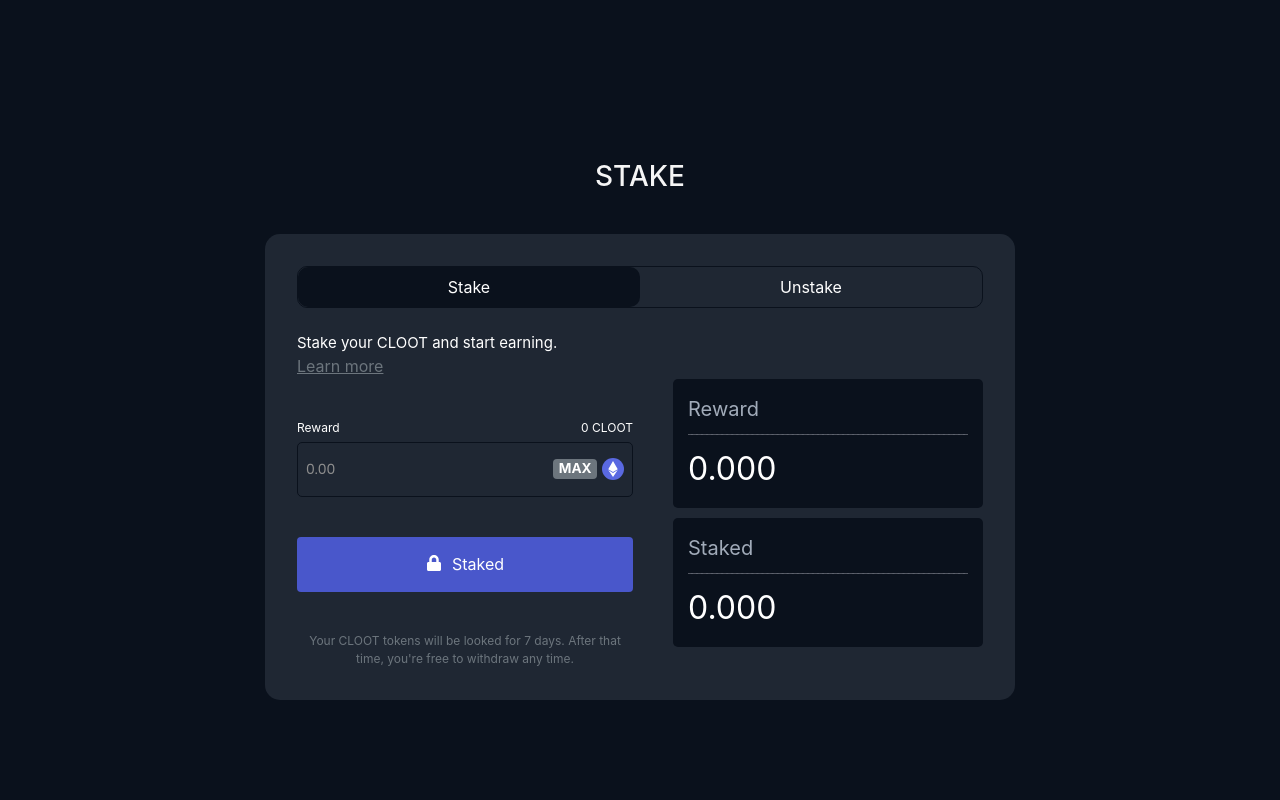
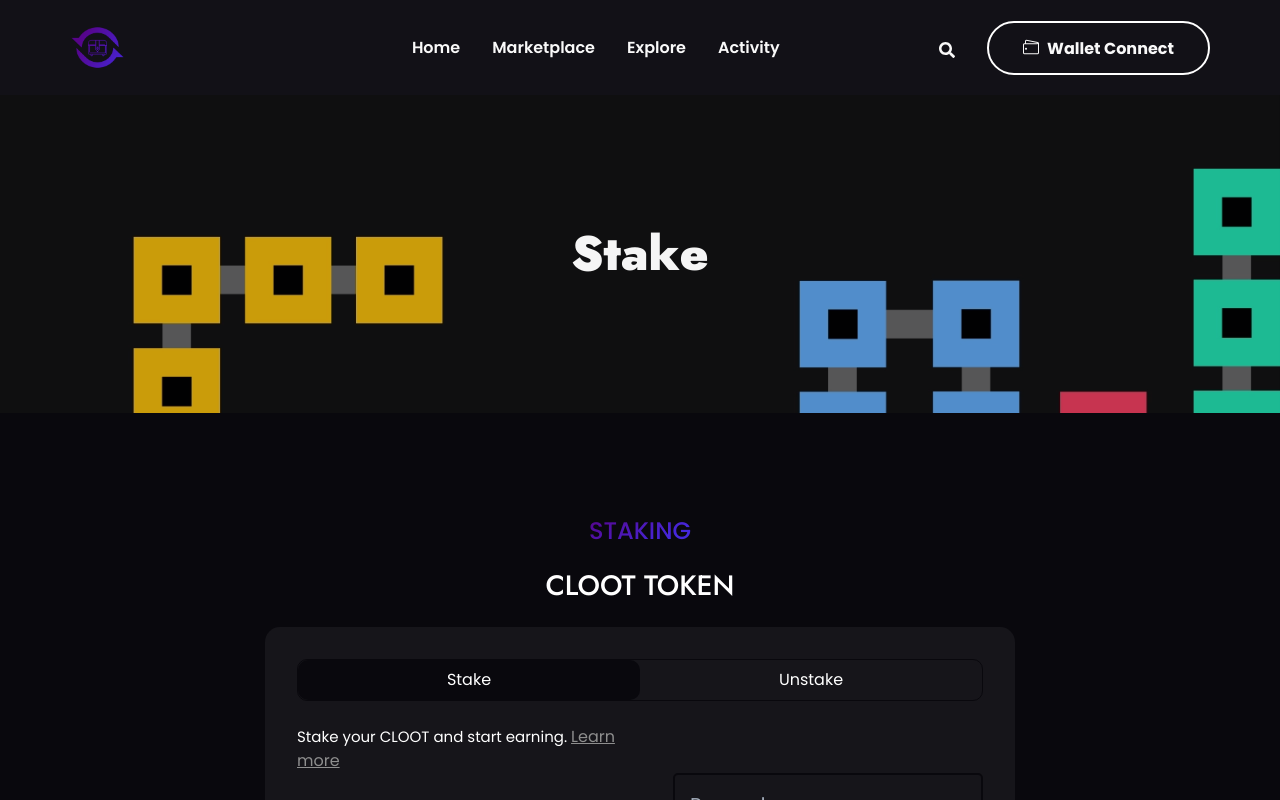
Before and after one commit to devmad119/cryptoloot-gamefi, a React (Create React App) app: page /stake in a window 1280 px wide. Shown: the top 800 px of the page. Built offline with nearby package versions, Linux system fonts and the light colour scheme.

Commit message:
fix staking page and some features

```diff
--- a/public/index.html
+++ b/public/index.html
@@ -1,14 +1,12 @@
 <!DOCTYPE html>
 <html lang="en">
+
 <head>
   <meta charset="utf-8" />
   <link rel="icon" href="/img/crypto.png" type="image/png" />
   <meta name="viewport" content="width=device-width, initial-scale=1" />
   <meta name="theme-color" content="#000000" />
-    <meta
-      name="description"
-      content="Web site created using create-react-app"
-    />
+  <meta name="description" content="Web site created using create-react-app" />
   <!-- <link rel="apple-touch-icon" sizes="32x32" href="/img/crypto.png" /> -->
   <!--
       manifest.json provides metadata used when your web app is installed on a
@@ -20,10 +18,7 @@
 
   <!-- Style css -->
   <link rel="stylesheet" href="%PUBLIC_URL%/assets/css/style.css" />
-    <link
-      href="https://fonts.googleapis.com/css2?family=Poppins&display=swap"
-      rel="stylesheet"
-    />
+  <link href="https://fonts.googleapis.com/css2?family=Poppins&display=swap" rel="stylesheet" />
   <!--
       Notice the use of %PUBLIC_URL% in the tags above.
       It will be replaced with the URL of the `public` folder during the build.
@@ -38,8 +33,13 @@
     iframe {
       z-index: -1 !important;
     }
+
+    body {
+      overflow-x: hidden !important;
+    }
   </style>
 </head>
+
 <body style="z-index: 999">
   <noscript>You need to enable JavaScript to run this app.</noscript>
   <div id="root"></div>
@@ -72,4 +72,5 @@
   <!-- Active js -->
   <!-- <script src="/assets/js/main.js"></script> -->
 </body>
+
 </html>
--- a/src/components/landing/layout/navbar.js
+++ b/src/components/landing/layout/navbar.js
@@ -184,19 +184,18 @@ export const MobileItem = styled.div`
   grid-gap: 20px;
 `;
 export const StakeBtn = styled.div`
-  color: purple;
   border-radius: 50px;
   width: 100px;
   height: 50px;
   display: flex;
+  color: #fff;
   justify-content: center;
   align-items: center;
-  background-color: #fff;
+  border: 2px solid #2a292f;
   cursor: pointer;
   transition: all 0.3s ease-in-out;
   :hover{
     background: linear-gradient(110.86deg,#57048a 9.46%,#4822cf 89.64%);
-    color: #fff;
   }
 `;
 const Navbar = () => {
--- a/src/components/landing/roadmap/roadmap.js
+++ b/src/components/landing/roadmap/roadmap.js
@@ -105,7 +105,7 @@ const Roadmap = () => {
                 />
                 <MdRadioButtonChecked className="Midicon" />
                 <DetailItem>
-                  <AiOutlineCheckCircle className="iconItem" color="#4822CF" />
+                  <AiOutlineCheckCircle className="iconItem" color="#fff" />
                   <Text
                     fSize={14}
                     fWeight={400}
@@ -115,7 +115,7 @@ const Roadmap = () => {
                   />
                 </DetailItem>
                 <DetailItem>
-                  <AiOutlineCheckCircle className="iconItem" color="#4822CF" />
+                  <AiOutlineCheckCircle className="iconItem" color="#fff" />
                   <Text
                     fSize={14}
                     fWeight={400}
@@ -125,7 +125,7 @@ const Roadmap = () => {
                   />
                 </DetailItem>
                 <DetailItem>
-                  <AiOutlineCheckCircle className="iconItem" color="#4822CF" />
+                  <AiOutlineCheckCircle className="iconItem" color="#fff" />
                   <Text
                     fSize={14}
                     fWeight={400}
@@ -135,7 +135,7 @@ const Roadmap = () => {
                   />
                 </DetailItem>
                 <DetailItem>
-                  <AiOutlineCheckCircle className="iconItem" color="#4822CF" />
+                  <AiOutlineCheckCircle className="iconItem" color="#fff" />
                   <Text
                     fSize={14}
                     fWeight={400}
--- a/src/pages/stake.js
+++ b/src/pages/stake.js
@@ -19,6 +19,12 @@ import {
   RightSection,
   StyledCard,
 } from './stake.styled';
+import Header from '../components/Header/Header';
+import Breadcrumb from '../components/Breadcrumb/Breadcrumb';
+import Footer from '../components/Footer/Footer';
+import ModalSearch from '../components/Modal/ModalSearch';
+import ModalMenu from '../components/Modal/ModalMenu';
+import Scrollup from '../components/Scrollup/Scrollup';
 
 const Stake = () => {
   const [tabActive, setTabActive] = useState('stake');
@@ -28,8 +34,12 @@ const Stake = () => {
   };
 
   return (
+    <div className="main">
+      <Header />
+      <Breadcrumb title="Stake" />
       <StakeContainer>
-      <h3>stake</h3>
+        <h3>staking</h3>
+        <h1>CLOOT Token</h1>
         <StakeCard>
           <TabHeader>
             <TabHeaderItem active={tabActive === 'stake' ? true : false} onClick={() => handleTabClick('stake')}>
@@ -89,6 +99,11 @@ const Stake = () => {
           )}
         </StakeCard>
       </StakeContainer>
+      <Footer />
+      <ModalSearch />
+      <ModalMenu />
+      <Scrollup />
+    </div>
   );
 };
 
--- a/src/pages/stake.styled.js
+++ b/src/pages/stake.styled.js
@@ -1,27 +1,38 @@
 import styled from 'styled-components';
 
 export const StakeContainer = styled.div`
-  background-color: #0a111c;
+  background-color: #09080d;
   width: 100vw;
-  min-height: 100vh;
+  padding: 10vh 0;
   color: white;
   display: flex;
   flex-direction: column;
   align-items: center;
   h3 {
-    font-family: 'Inter', sans-serif;
+    font-family: 'Poppins', sans-serif;
     font-weight: 500;
-    margin-top: 20vh;
-    margin-bottom: 5vh;
+    font-size: 1.5rem;
+    text-transform: uppercase;
+    background-size: 100%;
+    background-repeat: repeat;
+    -webkit-background-clip: text;
+    -webkit-text-fill-color: transparent;
+    -moz-background-clip: text;
+    -moz-text-fill-color: transparent;
+    background-image: linear-gradient(150deg, var(--secondary-color) 0%, var(--primary-color) 78%);
+  }
+  h1 {
+    text-transform: uppercase;
+    font-weight: 500;
     font-size: 1.75rem;
-    text-transform: uppercase;
+    color: white;
   }
 `;
 
 export const StakeCard = styled.div`
   max-width: 750px;
   width: 100%;
-  background-color: #1f2733;
+  background-color: #16151a;
   border-radius: 15px;
   padding: 2em;
   display: flex;
@@ -33,19 +44,18 @@ export const TabHeader = styled.div`
   display: flex;
   border-radius: 10px;
   width: 100%;
-  border: 1px solid #0a111c;
+  border: 1px solid #09080d;
 `;
 
 export const TabHeaderItem = styled.div`
   display: flex;
-  background-color: ${props => (props.active ? '#0a111c' : 'transparent')};
+  background-color: ${props => (props.active ? '#09080d' : 'transparent')};
   border-radius: 10px;
   width: 50%;
   justify-content: center;
   padding: 8px 0;
   font-size: 16px;
   transition: all 0.3s ease-in-out;
-  font-family: 'Inter', sans-serif;
   cursor: pointer;
 `;
 
@@ -54,14 +64,13 @@ export const TabContent = styled.div`
   flex-direction: column;
 
   p {
-    width: 300px;
+    width: 350px;
     font-size: 15px;
-    font-family: 'Inter', sans-serif;
     font-weight: 400;
     margin: 0;
     padding: 0;
     a {
-      color: #6c757d !important;
+      color: #8e8e8e !important;
       text-decoration: underline !important;
       z-index: 5;
     }
@@ -94,7 +103,6 @@ export const FormLabel = styled.div`
   justify-content: space-between;
   span {
     font-size: 12px;
-    font-family: 'Inter', sans-serif;
   }
 `;
 
@@ -133,7 +141,6 @@ export const FormInput = styled.div`
     color: #fff;
     background-color: rgb(108, 117, 125);
     border-radius: 0.25rem;
-    font-family: 'Inter', sans-serif;
     width: 44px;
     height: 20px;
   }
@@ -152,15 +159,23 @@ export const Icon = styled.div`
 
 export const StyledButton = styled.div`
   outline: none;
-  background-color: #4957cb !important;
-  border-color: #4957cb !important;
+  background-image: linear-gradient(150deg, #4528dc 0%, #57048a 78%);
+  border-color: transparent;
   height: 55px;
   width: 100%;
   display: flex;
   justify-content: center;
   align-items: center;
-  border-radius: 0.25rem;
+  border-radius: 1.5rem;
   cursor: pointer;
+  transition: all 0.3s ease-in-out;
+
+  :hover {
+    background-image: linear-gradient(150deg, #57048a 0%, #4528dc 78%);
+  }
+  :active {
+    transform: scale(0.85);
+  }
 `;
 
 export const ButtonLabel = styled.div`
@@ -170,7 +185,6 @@ export const ButtonLabel = styled.div`
 
   span {
     font-size: 1rem;
-    font-family: 'Inter', sans-serif;
   }
 
   svg {
@@ -181,8 +195,7 @@ export const ButtonLabel = styled.div`
 
 export const Description = styled.span`
   font-size: 12px;
-  font-family: 'Inter', sans-serif;
-  color: #6c757d !important;
+  color: #8e8e8e !important;
   max-width: 336px;
 `;
 
@@ -199,7 +212,8 @@ export const StyledCard = styled.div`
   display: flex;
   flex-direction: column;
   grid-gap: 10px;
-  background-color: #0a111c;
+  background-color: transparent;
+  border: 2px solid #09080d;
   border-radius: 5px;
 
   hr {
@@ -210,11 +224,9 @@ export const StyledCard = styled.div`
   }
   .top {
     font-size: 20px;
-    font-family: 'Inter', sans-serif;
     color: #a1abb9 !important;
   }
   .bottom {
     font-size: 32px;
-    font-family: 'Inter', sans-serif;
   }
 `;
```
Also changed, not shown: src/components/Breadcrumb/Breadcrumb.js (indentation only), 1 other file (tests, documents, lock files or other folders). Lines whose indentation alone changed are shown as unchanged.
